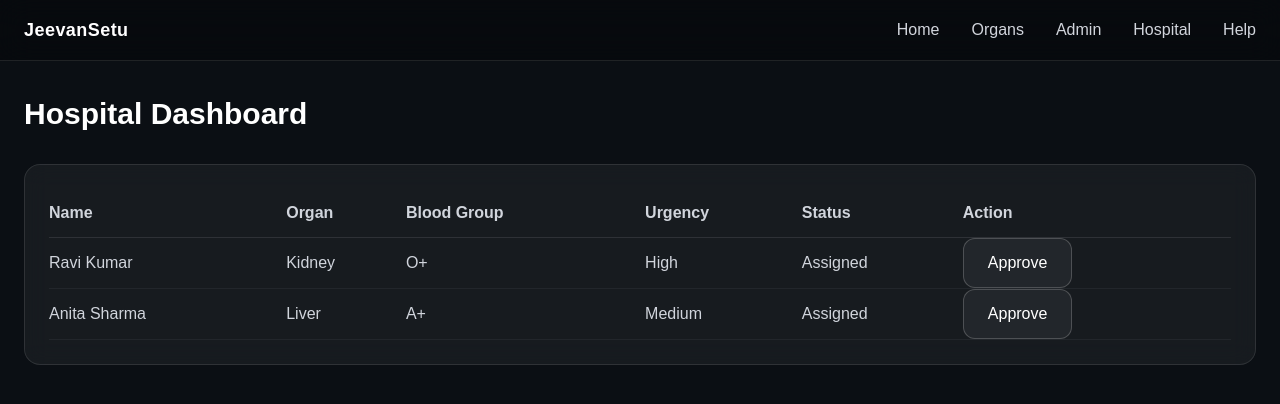
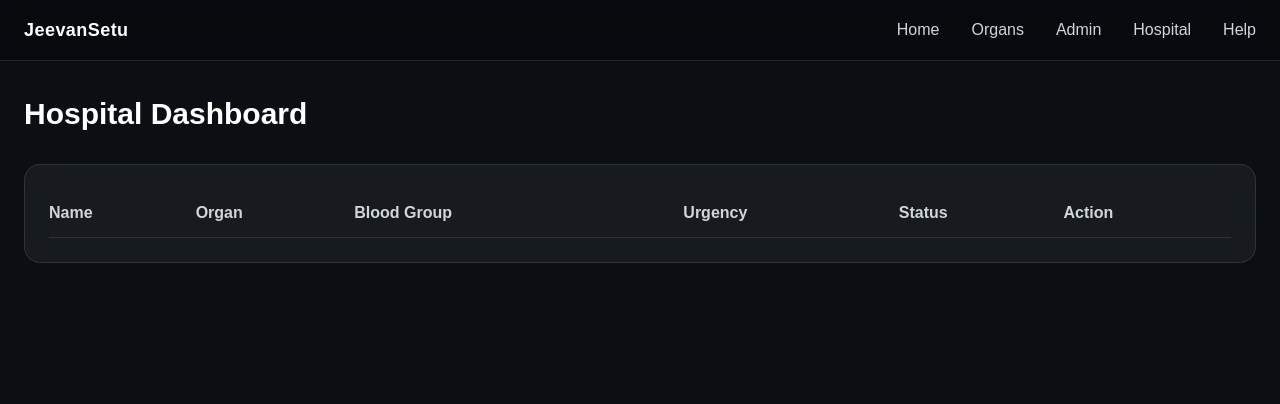
Before and after one commit to Charan-vamshi/jeevansetu-organ-donation-mvp, a Next.js app: page /hospital in a window 1280 px wide. Shown: the top 404 px of the page. Built offline with nearby package versions, Linux system fonts and the light colour scheme.

Commit message:
Connected admin and hospital using global state, core MVP flow completed

```diff
--- a/components/admin/RequestTable.tsx
+++ b/components/admin/RequestTable.tsx
@@ -1,6 +1,7 @@
 "use client";
 
 import { useState } from "react";
+import { requests as globalRequests } from "@/data/store";
 
 const hospitals = [
   "Apollo Hospital",
@@ -10,38 +11,20 @@ const hospitals = [
   "Aster CMI",
 ];
 
-const initialRequests = [
-  {
-    id: 1,
-    name: "Ravi Kumar",
-    organ: "Kidney",
-    bloodGroup: "O+",
-    urgency: "High",
-    status: "Pending",
-    hospital: "",
-  },
-  {
-    id: 2,
-    name: "Anita Sharma",
-    organ: "Liver",
-    bloodGroup: "A+",
-    urgency: "Medium",
-    status: "Pending",
-    hospital: "",
-  },
-];
-
 export default function RequestTable() {
-  const [requests, setRequests] = useState(initialRequests);
+  const [requests, setRequests] = useState(globalRequests);
 
   const assignHospital = (id: number, hospital: string) => {
-    setRequests((prev) =>
-      prev.map((req) =>
-        req.id === id
-          ? { ...req, hospital, status: "Assigned" }
-          : req
-      )
+    const updated = requests.map((req) =>
+      req.id === id
+        ? { ...req, hospital, status: "Assigned" }
+        : req
     );
+
+    setRequests(updated);
+
+    // update global store
+    globalRequests.splice(0, globalRequests.length, ...updated);
   };
 
   return (
--- a/components/hospital/HospitalRequestList.tsx
+++ b/components/hospital/HospitalRequestList.tsx
@@ -1,38 +1,26 @@
 "use client";
 
 import { useState } from "react";
-
-const initialRequests = [
-  {
-    id: 1,
-    name: "Ravi Kumar",
-    organ: "Kidney",
-    bloodGroup: "O+",
-    urgency: "High",
-    status: "Assigned",
-    hospital: "Apollo Hospital",
-  },
-  {
-    id: 2,
-    name: "Anita Sharma",
-    organ: "Liver",
-    bloodGroup: "A+",
-    urgency: "Medium",
-    status: "Assigned",
-    hospital: "Manipal Hospital",
-  },
-];
+import { requests as globalRequests } from "@/data/store";
 
 export default function HospitalRequestList() {
-  const [requests, setRequests] = useState(initialRequests);
+  const [requests, setRequests] = useState(globalRequests);
 
   const approveRequest = (id: number) => {
-    setRequests((prev) =>
-      prev.map((req) =>
+    const updated = requests.map((req) =>
       req.id === id ? { ...req, status: "Approved" } : req
-      )
     );
+
+    setRequests(updated);
+
+    // update global store
+    globalRequests.splice(0, globalRequests.length, ...updated);
   };
+
+  // show only assigned requests
+  const assignedRequests = requests.filter(
+    (req) => req.status === "Assigned"
+  );
 
   return (
     <div className="glass p-6 overflow-x-auto">
@@ -49,7 +37,7 @@ export default function HospitalRequestList() {
         </thead>
 
         <tbody>
-          {requests.map((req) => (
+          {assignedRequests.map((req) => (
             <tr key={req.id} className="border-b border-white/5">
               <td className="py-3">{req.name}</td>
               <td>{req.organ}</td>
@@ -58,14 +46,12 @@ export default function HospitalRequestList() {
               <td>{req.status}</td>
 
               <td>
-                {req.status !== "Approved" && (
                 <button
                   onClick={() => approveRequest(req.id)}
                   className="glass-button"
                 >
                   Approve
                 </button>
-                )}
               </td>
             </tr>
           ))}
--- /dev/null
+++ b/data/store.ts
@@ -0,0 +1,30 @@
+export type Request = {
+  id: number;
+  name: string;
+  organ: string;
+  bloodGroup: string;
+  urgency: string;
+  status: string;
+  hospital: string;
+};
+
+export let requests: Request[] = [
+  {
+    id: 1,
+    name: "Ravi Kumar",
+    organ: "Kidney",
+    bloodGroup: "O+",
+    urgency: "High",
+    status: "Pending",
+    hospital: "",
+  },
+  {
+    id: 2,
+    name: "Anita Sharma",
+    organ: "Liver",
+    bloodGroup: "A+",
+    urgency: "Medium",
+    status: "Pending",
+    hospital: "",
+  },
+];
```
Lines whose indentation alone changed are shown as unchanged.
